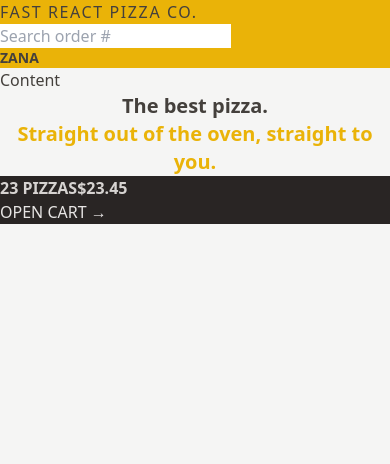
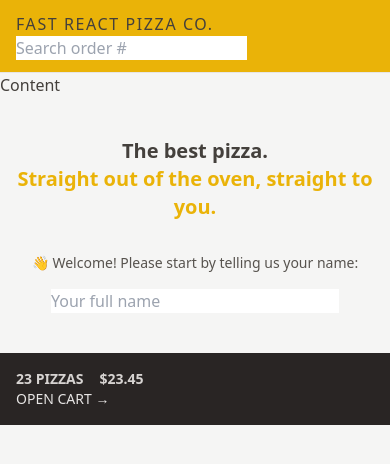
Before and after one commit to zana-abdollahpour/fast-react-pizza, a React (Vite) app: page / in a window 390 px wide. Shown: the top 464 px of the page. Built offline with nearby package versions, Linux system fonts and the light colour scheme.

Commit message:
add some responsive design

```diff
--- a/src/features/cart/CartOverview.jsx
+++ b/src/features/cart/CartOverview.jsx
@@ -2,8 +2,8 @@
 
 function CartOverview() {
   return (
-    <div className="bg-stone-800 uppercase text-stone-200">
-      <p className="font-semibold text-stone-300">
+    <div className="bg-stone-800 px-4 py-4 text-sm uppercase text-stone-200 sm:px-6 md:text-base">
+      <p className="space-x-4 font-semibold text-stone-300 sm:space-x-6">
         <span>23 pizzas</span>
         <span>$23.45</span>
       </p>
--- a/src/features/user/CreateUser.jsx
+++ b/src/features/user/CreateUser.jsx
@@ -1,7 +1,7 @@
-import { useState } from 'react';
+import { useState } from "react";
 
 function CreateUser() {
-  const [username, setUsername] = useState('');
+  const [username, setUsername] = useState("");
 
   function handleSubmit(e) {
     e.preventDefault();
@@ -9,16 +9,19 @@
 
   return (
     <form onSubmit={handleSubmit}>
-      <p>👋 Welcome! Please start by telling us your name:</p>
+      <p className="mb-4 text-sm text-stone-600 md:text-base">
+        👋 Welcome! Please start by telling us your name:
+      </p>
 
       <input
         type="text"
         placeholder="Your full name"
         value={username}
         onChange={(e) => setUsername(e.target.value)}
+        className="w-72"
       />
 
-      {username !== '' && (
+      {username !== "" && (
         <div>
           <button>Start ordering</button>
         </div>
--- a/src/features/user/Username.jsx
+++ b/src/features/user/Username.jsx
@@ -1,4 +1,4 @@
 function UserName() {
-  return <div className="text-sm font-semibold">Zana</div>;
+  return <div className="hidden text-sm font-semibold">Zana</div>;
 }
 export default UserName;
--- a/src/ui/Header.jsx
+++ b/src/ui/Header.jsx
@@ -5,7 +5,7 @@
 
 function Header() {
   return (
-    <header className="bg-yellow-500 uppercase">
+    <header className="border-b border-stone-200 bg-yellow-500 px-4 py-3 uppercase sm:px-6">
       <Link to="/" className="tracking-widest">
         Fast React Pizza Co.
       </Link>
--- a/src/ui/Home.jsx
+++ b/src/ui/Home.jsx
@@ -1,13 +1,17 @@
+import CreateUser from "../features/user/CreateUser";
+
 function Home() {
   return (
-    <div>
-      <h1 className="text-center text-xl font-semibold">
+    <div className="my-10 text-center sm:my-16">
+      <h1 className="mb-8 text-xl font-semibold">
         The best pizza.
         <br />
         <span className="text-yellow-500">
           Straight out of the oven, straight to you.
         </span>
       </h1>
+
+      <CreateUser />
     </div>
   );
 }
```
